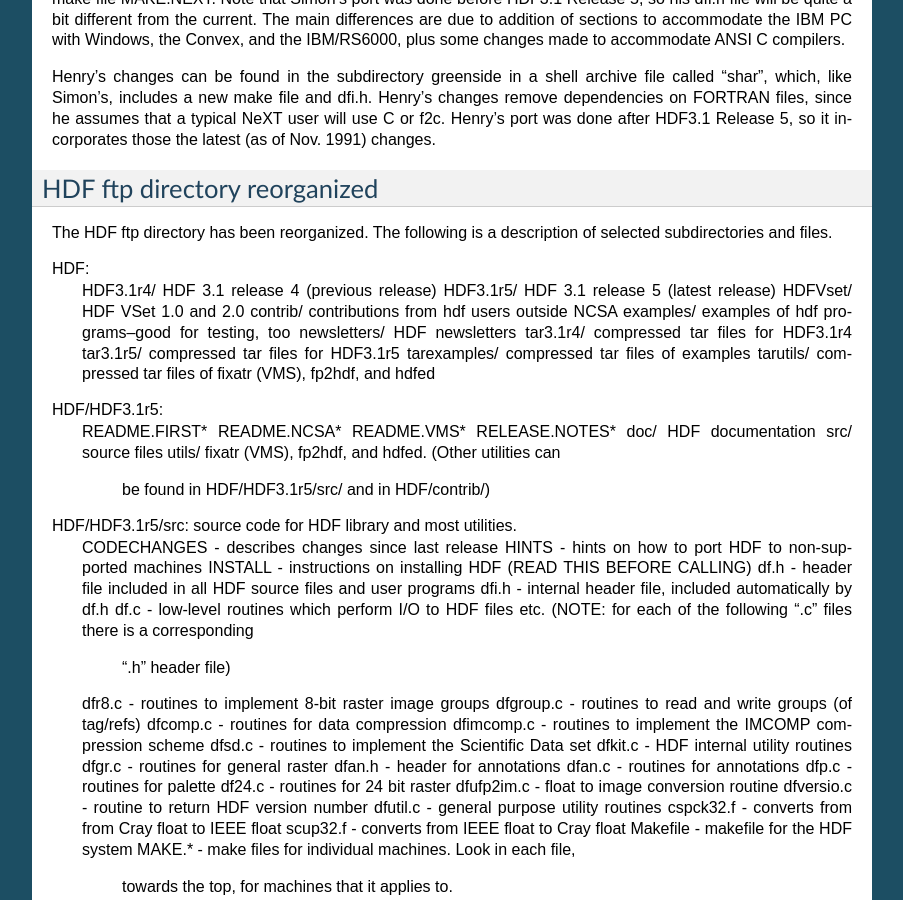
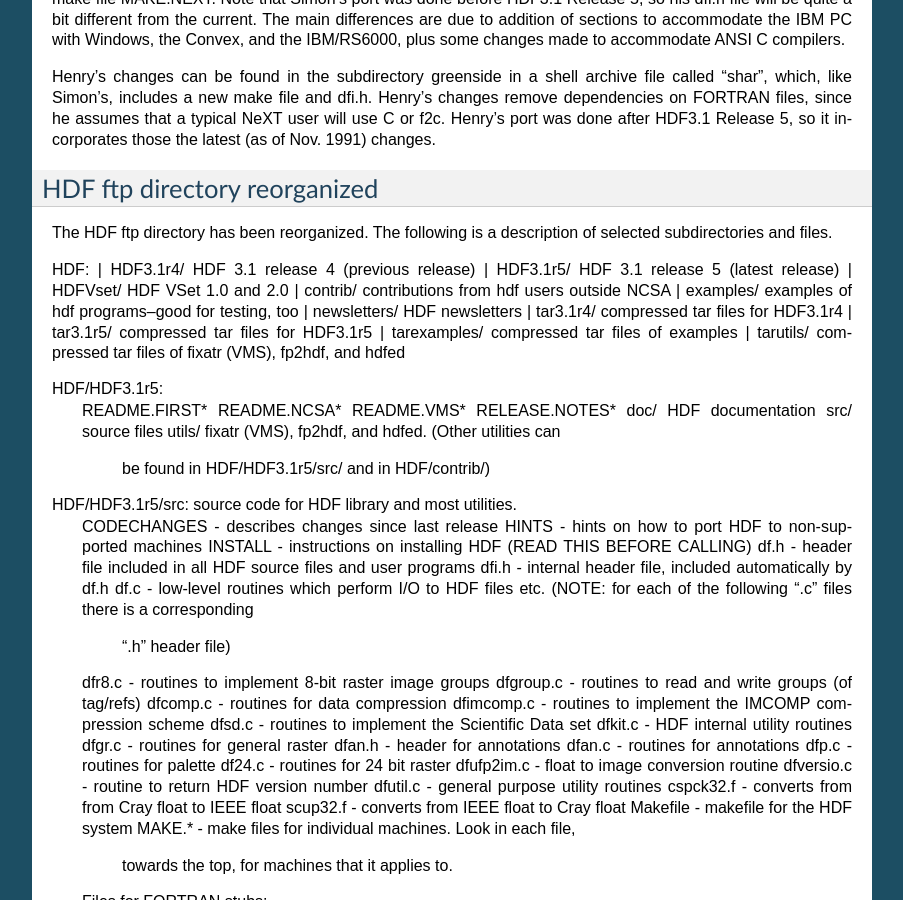
Before and after one commit to hdfeos/hdf, a Sphinx documentation site: the page built from docs/004.rst, in a window 1280 px wide and 900 px high, scrolled down 5102 px. Shown: the whole window, without its empty margins (198-1101 px from the left). Built offline with Sphinx 7.4.7, drawn with Linux system fonts in a browser that asks for light colours; pages that are not in the unit, such as notebooks, are missing from menus.

Commit message:
docs: quote FTP directories and files

```diff
--- a/docs/004.rst
+++ b/docs/004.rst
@@ -384,17 +384,16 @@
 of selected subdirectories and files.
 
 HDF:
-    HDF3.1r4/      HDF 3.1 release 4 (previous release)
-    HDF3.1r5/      HDF 3.1 release 5 (latest release)
-    HDFVset/       HDF VSet 1.0 and 2.0
-    contrib/       contributions from hdf users outside NCSA
-    examples/      examples of hdf programs--good for testing, too
-    newsletters/   HDF newsletters
-    tar3.1r4/      compressed tar files for HDF3.1r4
-    tar3.1r5/      compressed tar files for HDF3.1r5
-    tarexamples/   compressed tar files of examples
-    tarutils/      compressed tar files of fixatr (VMS), fp2hdf, and hdfed
-
+|    HDF3.1r4/      HDF 3.1 release 4 (previous release)
+|    HDF3.1r5/      HDF 3.1 release 5 (latest release)
+|    HDFVset/       HDF VSet 1.0 and 2.0
+|    contrib/       contributions from hdf users outside NCSA
+|    examples/      examples of hdf programs--good for testing, too
+|    newsletters/   HDF newsletters
+|    tar3.1r4/      compressed tar files for HDF3.1r4
+|    tar3.1r5/      compressed tar files for HDF3.1r5
+|    tarexamples/   compressed tar files of examples
+|    tarutils/      compressed tar files of fixatr (VMS), fp2hdf, and hdfed
 
 HDF/HDF3.1r5:
     README.FIRST*
```
